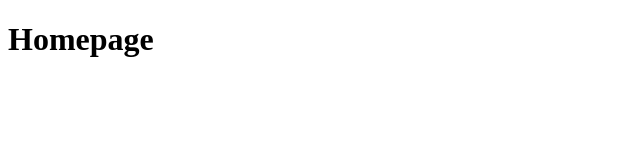
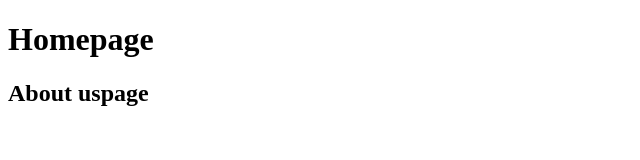
Before and after one commit to apekshya456/testrepo, a plain HTML site: page index.html in a window 1280 px wide. Shown: the whole page, without its empty margins (0-640 px from the left). Drawn offline with Linux system fonts and the light colour scheme.

Commit message:
added about us page

```diff
--- a/index.html
+++ b/index.html
@@ -8,5 +8,6 @@
 </head>
 <body>
     <h1>Homepage</h1>
+    <h2> About uspage</h2>
 </body>
 </html>
```
